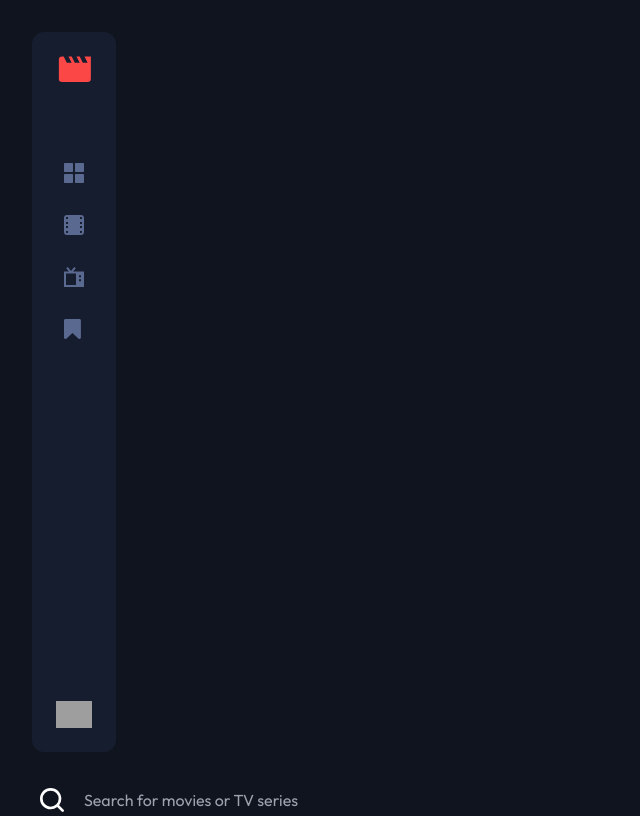
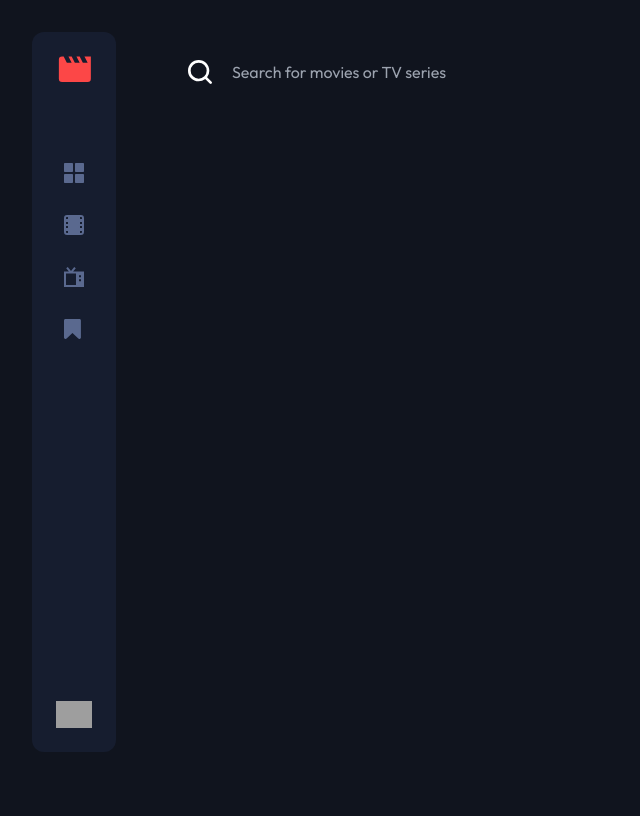
Before and after one commit to Mokalbari/PrimeStream, a React (Vite) app: page / in a window 1280 px wide. Shown: the whole page, without its empty margins (0-640 px from the left). Built offline with nearby package versions, Linux system fonts and the light colour scheme; grey boxes are pictures that could not be loaded.

Commit message:
add carot color in input field + responsvie layout

```diff
--- a/src/App.tsx
+++ b/src/App.tsx
@@ -4,8 +4,10 @@ import SearchBar from "./components/SearchBar"
 const App = () => {
   return (
     <>
-      <Navbar />
-      <SearchBar />{" "}
+      <div className="lg:flex">
+        <Navbar />
+        <SearchBar />{" "}
+      </div>
     </>
   )
 }
--- a/src/components/SearchBar.tsx
+++ b/src/components/SearchBar.tsx
@@ -1,6 +1,7 @@
 import { useState } from "react"
 import SearchSVG from "./svg/SearchSVG"
 import Container from "./layout/Container"
+import "./styles/SearchBar.modules.css"
 
 const SearchBar = () => {
   const [searchQuery, setSearchQuery] = useState("")
@@ -8,11 +9,11 @@ const SearchBar = () => {
     setSearchQuery(event.target.value)
 
   return (
-    <Container className="mt-7">
+    <Container className="mt-7 lg:mx-0 lg:mt-14 lg:flex-1">
       <form className="flex items-center gap-4" action="get">
         <SearchSVG />
         <input
-          className="bg-black focus:border-none"
+          className="search-bar bg-black lg:border-b-lightGrey"
           type="text"
           value={searchQuery}
           placeholder="Search for movies or TV series"
@@ -23,7 +24,4 @@ const SearchBar = () => {
   )
 }
 
-// Left to do :
-// changing the cursor style in input field + removing the border
-
 export default SearchBar
--- /dev/null
+++ b/src/components/styles/SearchBar.modules.css
@@ -0,0 +1,9 @@
+.search-bar {
+  caret-color: #fc4747;
+
+  &:focus {
+    outline: none;
+    /* border: none;
+    border-bottom: 1px solid grey; */
+  }
+}
--- a/src/components/svg/NavHomeSVG.tsx
+++ b/src/components/svg/NavHomeSVG.tsx
@@ -1,6 +1,11 @@
 import type { SVGProps } from "./SVGProps"
 
-const NavHomeSVG = ({ width = "20", height = "20", className }: SVGProps) => {
+const NavHomeSVG = ({
+  width = "20",
+  height = "20",
+  className,
+  fill = "#5A698F",
+}: SVGProps) => {
   return (
     <svg
       width={width}
@@ -11,7 +16,7 @@ const NavHomeSVG = ({ width = "20", height = "20", className }: SVGProps) => {
       <title>Go to home menu</title>
       <path
         d="M8 0H1C.4 0 0 .4 0 1v7c0 .6.4 1 1 1h7c.6 0 1-.4 1-1V1c0-.6-.4-1-1-1Zm0 11H1c-.6 0-1 .4-1 1v7c0 .6.4 1 1 1h7c.6 0 1-.4 1-1v-7c0-.6-.4-1-1-1ZM19 0h-7c-.6 0-1 .4-1 1v7c0 .6.4 1 1 1h7c.6 0 1-.4 1-1V1c0-.6-.4-1-1-1Zm0 11h-7c-.6 0-1 .4-1 1v7c0 .6.4 1 1 1h7c.6 0 1-.4 1-1v-7c0-.6-.4-1-1-1Z"
-        fill="#5A698F"
+        fill={fill}
       />
     </svg>
   )
```
